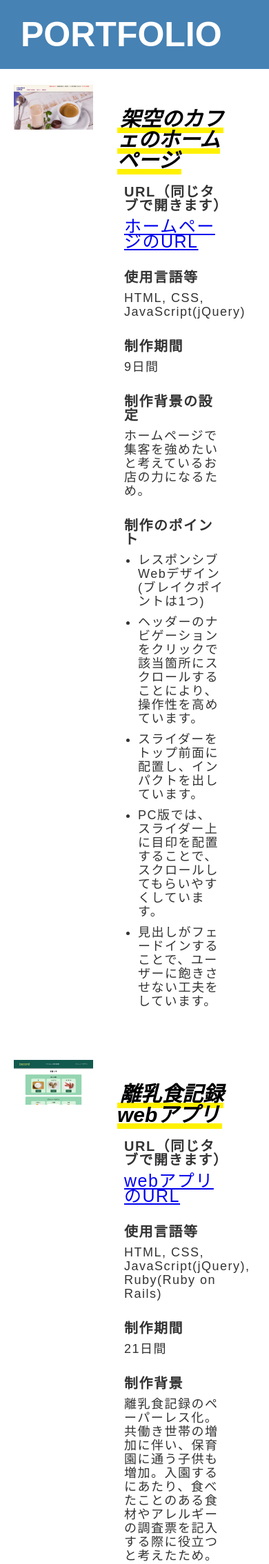
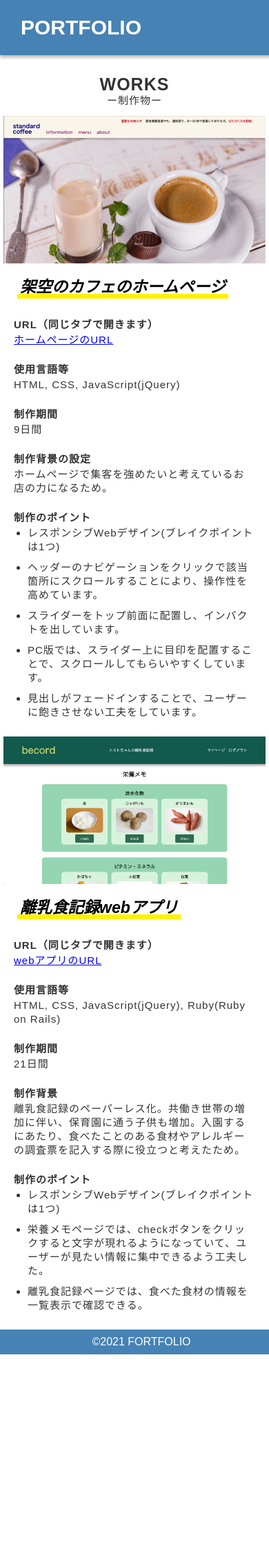
Before and after one commit to nanahamu/portfolio, a PHP site: page / in a window 390 px wide. Shown: the top 2268 px of the page at 69% size. After the commit the page ends 1964 px from the top, so only its background shows below. Run offline with PHP 8.4, Linux system fonts and the light colour scheme.

Commit message:
レスポンシブ対応記述

```diff
--- a/css/style.css
+++ b/css/style.css
@@ -12,6 +12,7 @@ body{
     padding-left: 30px;
     position: fixed;
     width: 100%;
+    box-shadow: 0 6px 10px rgba(0, 0, 0, 0.3); /*ヘッダー下の影*/
 }
 .header h1{
     color: #ffffff;
@@ -20,6 +21,10 @@ body{
 
 }
 /*ヘッダー END*/
+/*メイン START*/
+.main{
+    padding-top: 120px;
+}
 .heading{
     padding: 20px;
 }
@@ -86,6 +91,7 @@ mark {
     padding: 5px;
     font-size: 30px;
 }
+/*メイン END*/
 
 /*フッター START*/
 .copyright{
@@ -96,3 +102,71 @@ mark {
     padding: 10px;
 }
 /*フッター END*/
+
+/*スマホ・タブレット表示 START*/
+@media (max-width: 768px) {
+    /*ヘッダー START*/
+    .header{
+        height: 80px;
+        box-shadow: 0 3px 5px rgba(0, 0, 0, 0.3); /*ヘッダー下の影*/
+    }
+
+    .header h1{
+        font-size: 30px;
+        line-height: 80px; /*ヘッダーの高さと合わせる*/
+    }
+    /*ヘッダー END*/
+
+    /*メイン START*/
+    .main{
+        padding-top: 100px;
+    }
+    .heading{
+        padding: 10px;
+    }
+    .heading h1, .heading p{
+        text-align: center;
+        letter-spacing: 1px;
+    }
+    .heading h1{
+        font-size: 25px;
+    }
+    .heading p{
+        font-size: 15px;
+        /*padding-top: 3px;*/
+    }
+    .container{
+        padding: 5px;
+        display: block;
+    }
+    .image-area{
+        width: 100%;
+    }
+
+    .wrapper{
+        padding-bottom: 10px;
+        letter-spacing: 1px;
+    }
+    .wrapper h2{
+        padding-bottom: 5px;
+        font-size: 15px;
+    }
+    .wrapper a, .wrapper p,.wrapper ul{
+        font-size: 15px;
+    }
+
+    .content-area{
+        width: 100%;
+        padding: 0;
+    }
+    .content-area h1{
+        padding: 20px;
+        font-size: 23px;
+    }
+    /*メイン END*/
+
+
+
+
+}
+/*スマホ・タブレット表示 END*/
```
